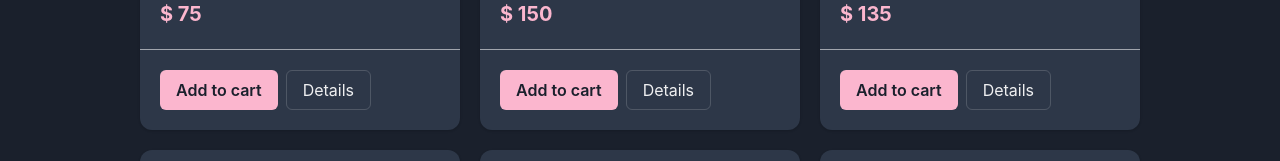
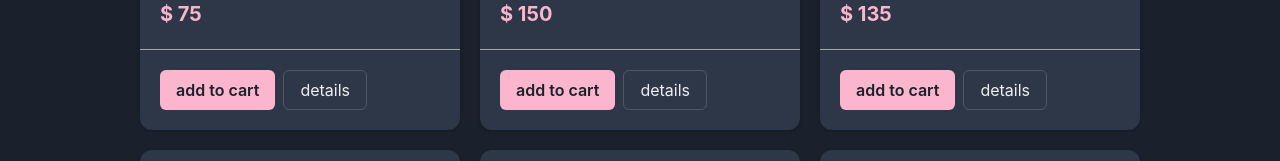
Before and after one commit to nronzel/shopping-cart, a React (Vite) app: page /products in a window 1280 px wide. Shown: the part 557-718 px from the top of the page. Built offline with nearby package versions, Linux system fonts and the light colour scheme.

Commit message:
made text lowercase

```diff
--- a/src/components/ProductCard.jsx
+++ b/src/components/ProductCard.jsx
@@ -44,9 +44,9 @@ const ProductCard = ({ productTitle, imgSource, price }) => {
       <Divider />
       <CardFooter>
         <ButtonGroup>
-          <Button variant="solid" colorScheme="pink">Add to cart</Button>
+          <Button variant="solid" colorScheme="pink">add to cart</Button>
           <Button variant="outline" fontWeight="normal">
-            Details
+            details
           </Button>
         </ButtonGroup>
       </CardFooter>
```
